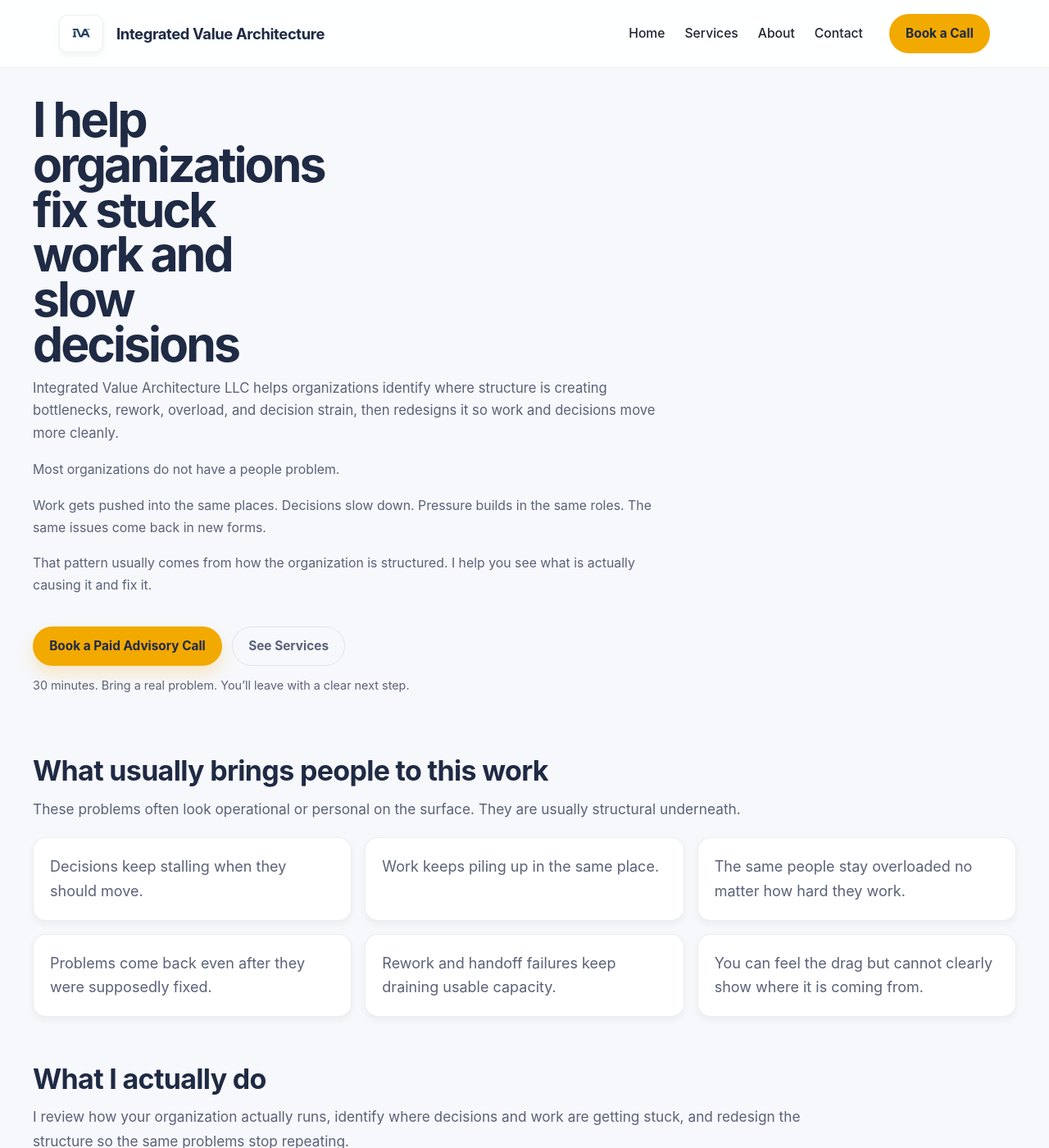
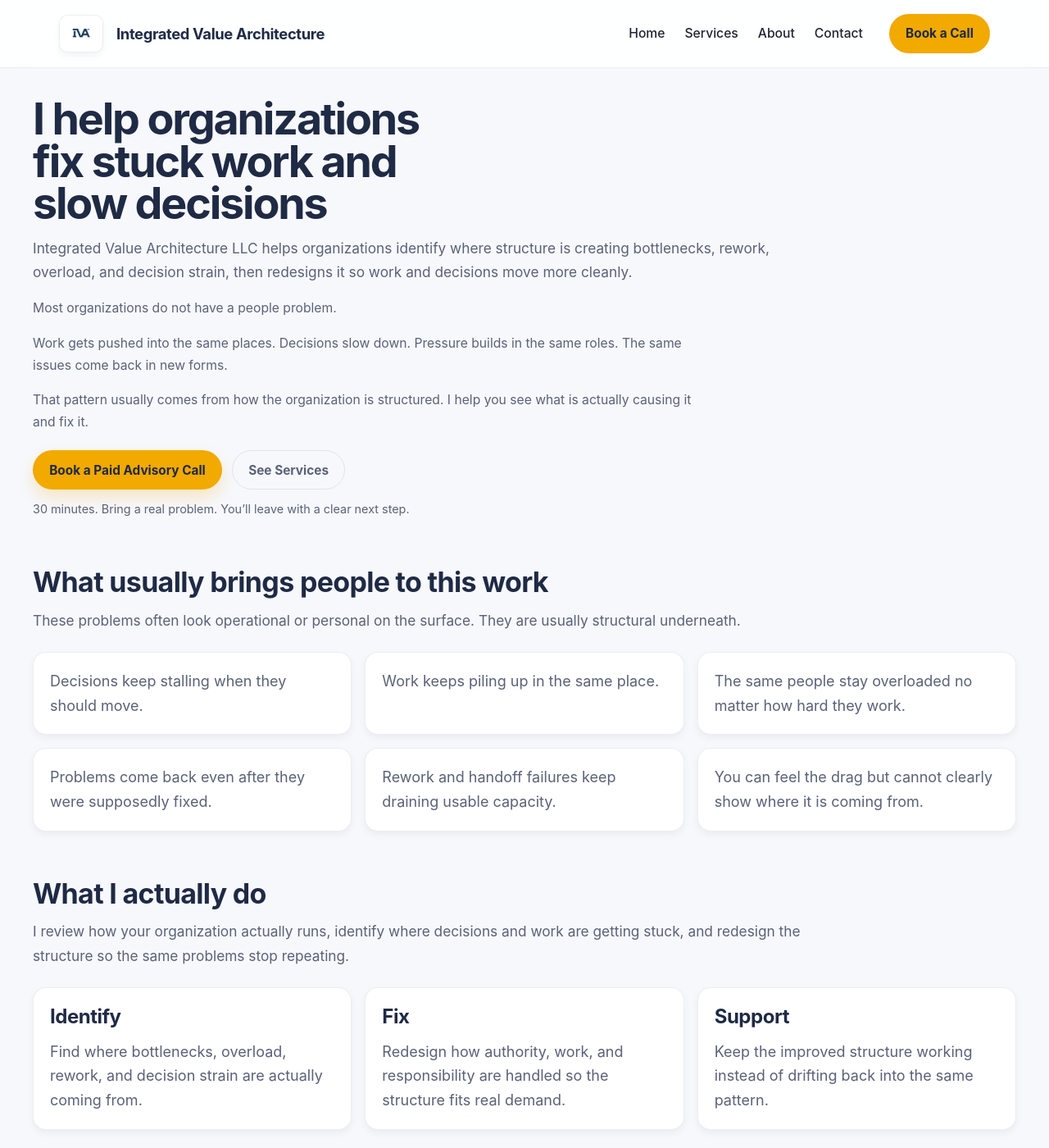
Before and after one commit to efost7873/integratedvaluearchitecture.com, a Jekyll site: the page built from index.html, in a window 1280 px wide and 1400 px high. Shown: the whole window at 82% size. Built offline with Jekyll 4.4.1, drawn with Linux system fonts in a browser that asks for light colours.

Commit message:
Update _homepage.scss

```diff
--- a/_sass/_homepage.scss
+++ b/_sass/_homepage.scss
@@ -11,7 +11,7 @@
 ============================================ */
 
 .iva-page main {
-  max-width: 1400px;
+  max-width: 1280px;
   margin: 0 auto;
   padding: 24px 40px 40px;
 }
@@ -29,7 +29,7 @@
 }
 
 /* ============================================
-   HOMEPAGE SPACING CONTROL
+   SECTION SPACING (FIXES CRAMPED LAYOUT)
 ============================================ */
 
 .iva-page section + section {
@@ -43,24 +43,12 @@
 }
 
 /* ============================================
-   HERO LAYOUT
+   HERO (FIXED PROPERLY)
 ============================================ */
 
 #homepage-hero {
-  display: grid;
-  grid-template-columns: minmax(0, 760px) minmax(120px, 1fr);
-  column-gap: 72px;
-  align-items: start;
   padding-top: 12px;
-}
-
-/* force all hero content into left column */
-#homepage-hero .section-header,
-#homepage-hero > p,
-#homepage-hero .iva-btn-row,
-#homepage-hero .iva-cta-meta {
-  grid-column: 1;
-  max-width: none;
+  max-width: 900px;
 }
 
 #homepage-hero .section-header {
@@ -68,24 +56,20 @@
 }
 
 #homepage-hero h1 {
-  font-size: clamp(3.1rem, 4.6vw, 4.6rem);
-  line-height: 0.93;
-  letter-spacing: -0.05em;
-  margin-bottom: 12px;
-  max-width: 9ch;
-}
+  font-size: clamp(3rem, 4.2vw, 4.2rem);
+  line-height: 0.96;
+  letter-spacing: -0.04em;
+  margin-bottom: 14px;
 
-#homepage-hero .section-subtitle {
-  font-size: 1.04rem;
-  line-height: 1.68;
-  max-width: 760px;
+  /* THIS is the key fix */
+  max-width: 14ch;
 }
 
 #homepage-hero > p {
-  font-size: 0.99rem;
+  font-size: 0.98rem;
   line-height: 1.72;
   margin-bottom: 16px;
-  max-width: 760px;
+  max-width: 820px;
 }
 
 #homepage-hero .iva-btn-row {
@@ -95,18 +79,6 @@
 #homepage-hero .iva-cta-meta {
   margin-top: 12px;
   font-size: 0.9rem;
-}
-
-/* ============================================
-   SECTION HEADERS
-============================================ */
-
-.section-header {
-  margin-bottom: 20px;
-}
-
-.section-subtitle {
-  max-width: 980px;
 }
 
 /* ============================================
@@ -121,27 +93,12 @@
   .grid.grid-3 {
     grid-template-columns: repeat(2, minmax(0, 1fr));
   }
-
-  #homepage-hero {
-    grid-template-columns: 1fr;
-    column-gap: 0;
-  }
-
-  #homepage-hero h1,
-  #homepage-hero .section-subtitle,
-  #homepage-hero > p {
-    max-width: none;
-  }
 }
 
 @media (max-width: 800px) {
   .grid.grid-2,
   .grid.grid-3 {
     grid-template-columns: 1fr;
-  }
-
-  #homepage-hero {
-    padding-top: 8px;
   }
 
   #homepage-hero h1 {
@@ -172,7 +129,7 @@
 .iva-cta-section h2,
 .iva-cta-section p,
 .iva-cta-section .iva-cta-meta {
-  max-width: 760px;
+  max-width: 720px;
 }
 
 .iva-cta-section .iva-btn-row {
```
